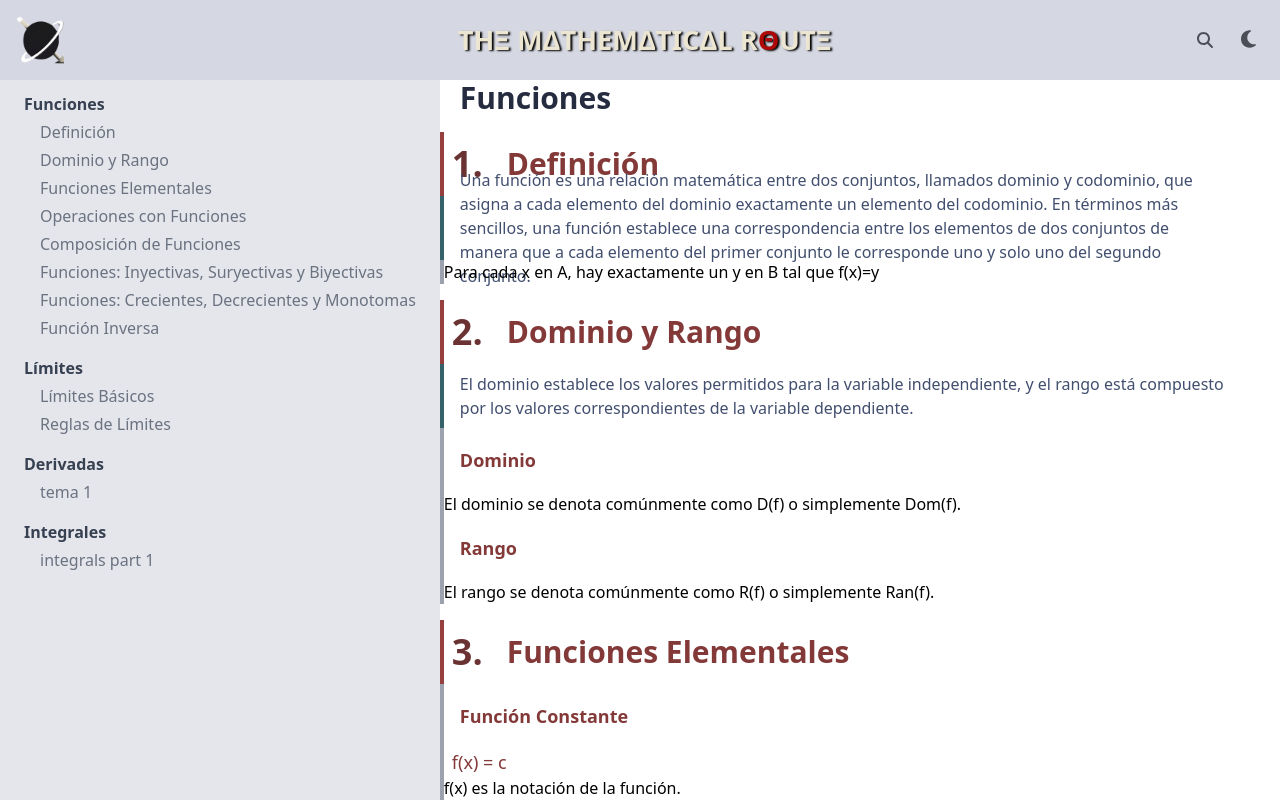
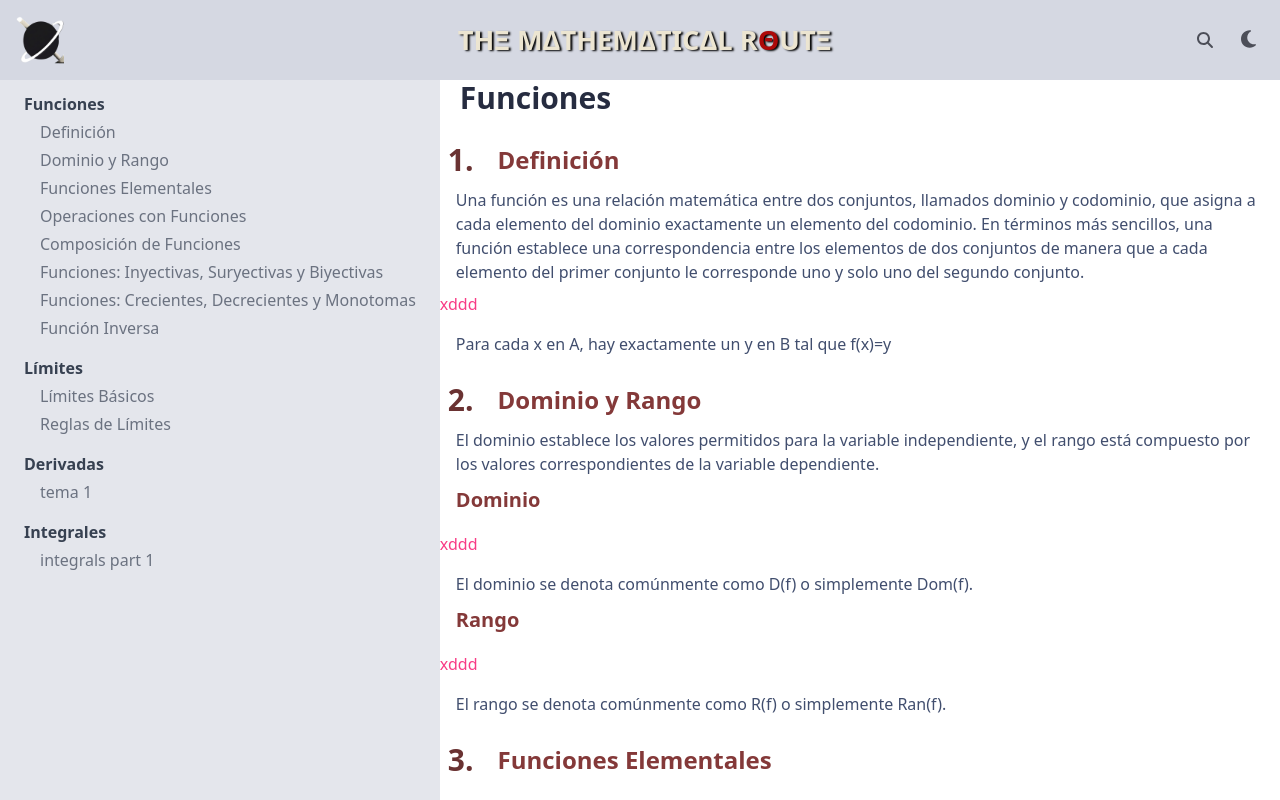
Before and after one commit to qwik-zgheib/MathematicalRoute, a React (Vite) app: page /home/functions in a window 1280 px wide. Shown: the top 800 px of the page. Built offline with nearby package versions, Linux system fonts and the light colour scheme.

Commit message:
Functions component

```diff
--- a/src/components/Functions.jsx
+++ b/src/components/Functions.jsx
@@ -2,34 +2,43 @@ import dataFunctions from '../db/functions.json'
 
 // eslint-disable-next-line react/prop-types
 const Text = ({ id, content, color, fonts }) => {
-  const { text, border, num } = color || { text: '', border: '', num: '' }
-  const { textSize, weight, numSize } = fonts || { textSize: '', weight: '', numSize: '' }
+  const { text, num } = color || { text: '', num: '' }
+  const { textSize, weight, numSize, height } = fonts || { textSize: '', weight: '', height: '', numSize: '' }
   if (!content || content === '') {
     return null
   }
   return (
-    <div className={`flex items-center h-16 border-l-4 ${border} ${weight}`}>
-      {id ? <span className={`text-4xl ${num} ${numSize} px-2`}>{id}.</span> : null}
+    <div className={`flex items-center ${height} ${weight}`}>
+      {id ? <span className={`${num} ${numSize} px-2`}>{id}.</span> : null}
       <span className={`pl-4 ${text} ${textSize}`}>{content}</span>
+    </div>
+  )
+}
+
+// eslint-disable-next-line react/prop-types
+const Notation = ({ notation }) => {
+  return (
+    <div className="flex items-center py-2">
+      <span className="text-[#f83c86]">{notation}</span>
     </div>
   )
 }
 
 const Functions = () => {
   const colors = {
-    topic: { text: 'text-lotus-800', border: 'border-lotus-700', num: 'text-lotus-900' },
-    subtopic: { text: 'text-lotus-800', border: 'border-gray-400' },
-    text: { text: 'text-waikawa-gray-900', border: 'border-blue-chill-700' },
-    property: { text: '', border: '' },
-    example: { text: '', border: '' },
-    exercise: { text: '', border: '' },
-    resolution: { text: '', border: '' },
+    topic: { text: 'text-lotus-800', num: 'text-lotus-900' },
+    subtopic: { text: 'text-lotus-800' },
+    text: { text: 'text-waikawa-gray-900' },
+    property: { text: '' },
+    example: { text: '' },
+    exercise: { text: '' },
+    resolution: { text: '' },
   }
 
   const fonts = {
-    topic: { textSize: 'text-3xl', weight: 'font-bold', numSize: 'text-4xl' },
-    subtopic: { textSize: 'text-lg', weight: 'font-bold' },
-    text: { textSize: 'text-base', weight: 'font-normal' },
+    topic: { textSize: 'text-2xl', weight: 'font-bold', height: 'h-14', numSize: 'text-3xl' },
+    subtopic: { textSize: 'text-xl', weight: 'font-semibold', height: 'h-12' },
+    text: { textSize: 'text-base', weight: 'font-normal', height: 'h-auto' },
     property: { textSize: '', weight: '' },
     example: { textSize: '', weight: '' },
     exercise: { textSize: '', weight: '' },
@@ -37,7 +46,7 @@ const Functions = () => {
   }
 
   return (
-    <div className="pr-3 mr-10">
+    <div className="pr-3">
       <h1 className="text-3xl text-waikawa-gray-950 font-bold px-5">Funciones</h1>
       {dataFunctions.functions.map(({ id, topic, description, subtopic }, funcIndex) => (
         <div key={id} className="pt-4">
@@ -49,14 +58,14 @@ const Functions = () => {
             <div key={subtopicIndex} className="flex flex-col">
               <Text content={subtopic} color={colors.subtopic} fonts={fonts.subtopic} />
 
+              <Notation notation={'xddd'} />
+
               {notation.map(({ name, details }, notationIndex) => (
-                <div key={notationIndex} className="flex flex-col h-auto border-l-4 border-gray-400">
-                  <span className="text-lg text-lotus-800 px-2">{name}</span>
+                <div key={notationIndex} className="flex flex-col pt-2">
+                  <Text content={name} color={colors.text} fonts={{ ...fonts.text, textSize: 'text-xl' }} />
                   <div className="flex flex-col">
                     {details.map((detail, detailIndex) => (
-                      <div key={detailIndex} className="flex">
-                        {detail}
-                      </div>
+                      <Text key={detailIndex} content={detail} color={colors.text} fonts={fonts.text} />
                     ))}
                   </div>
                 </div>
```
